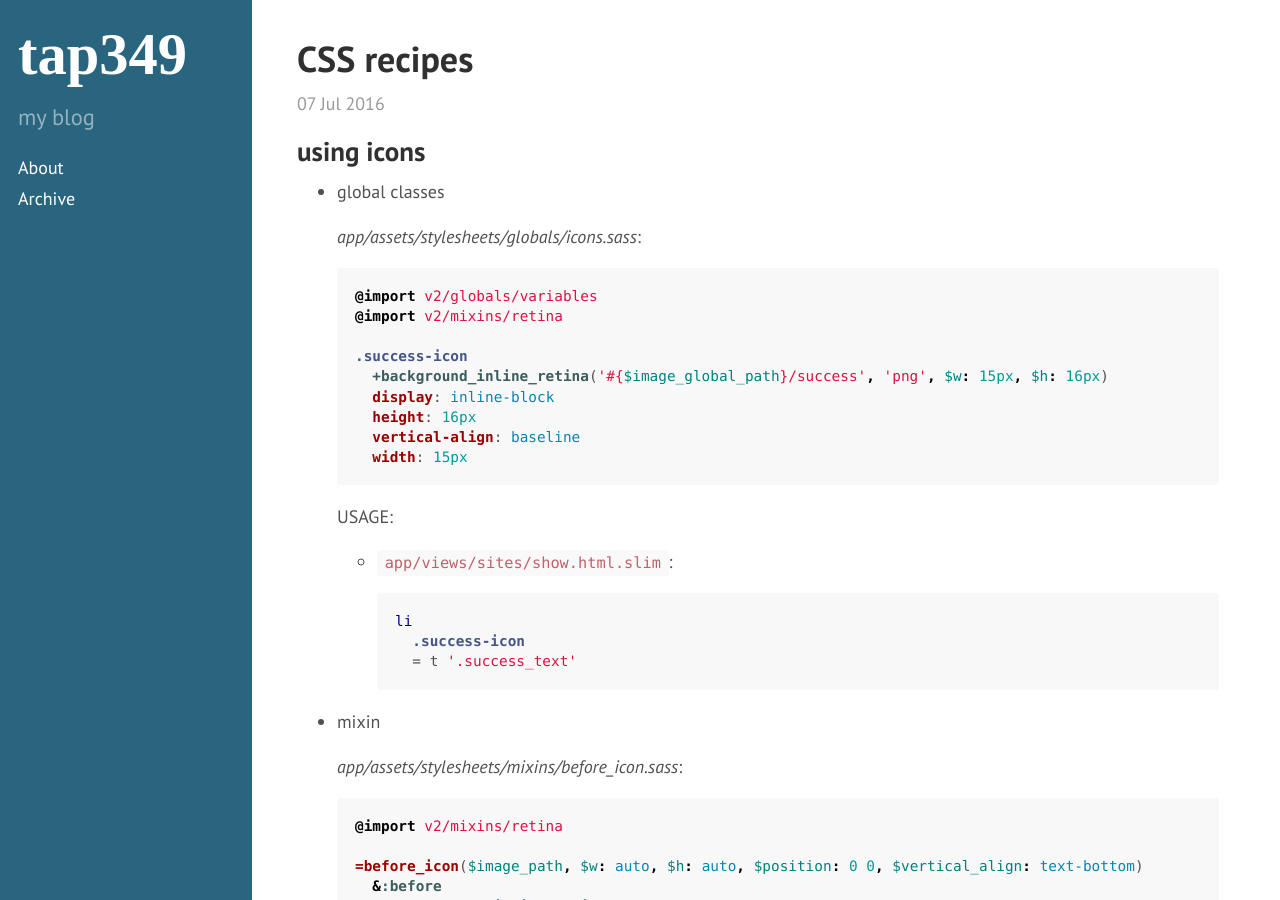
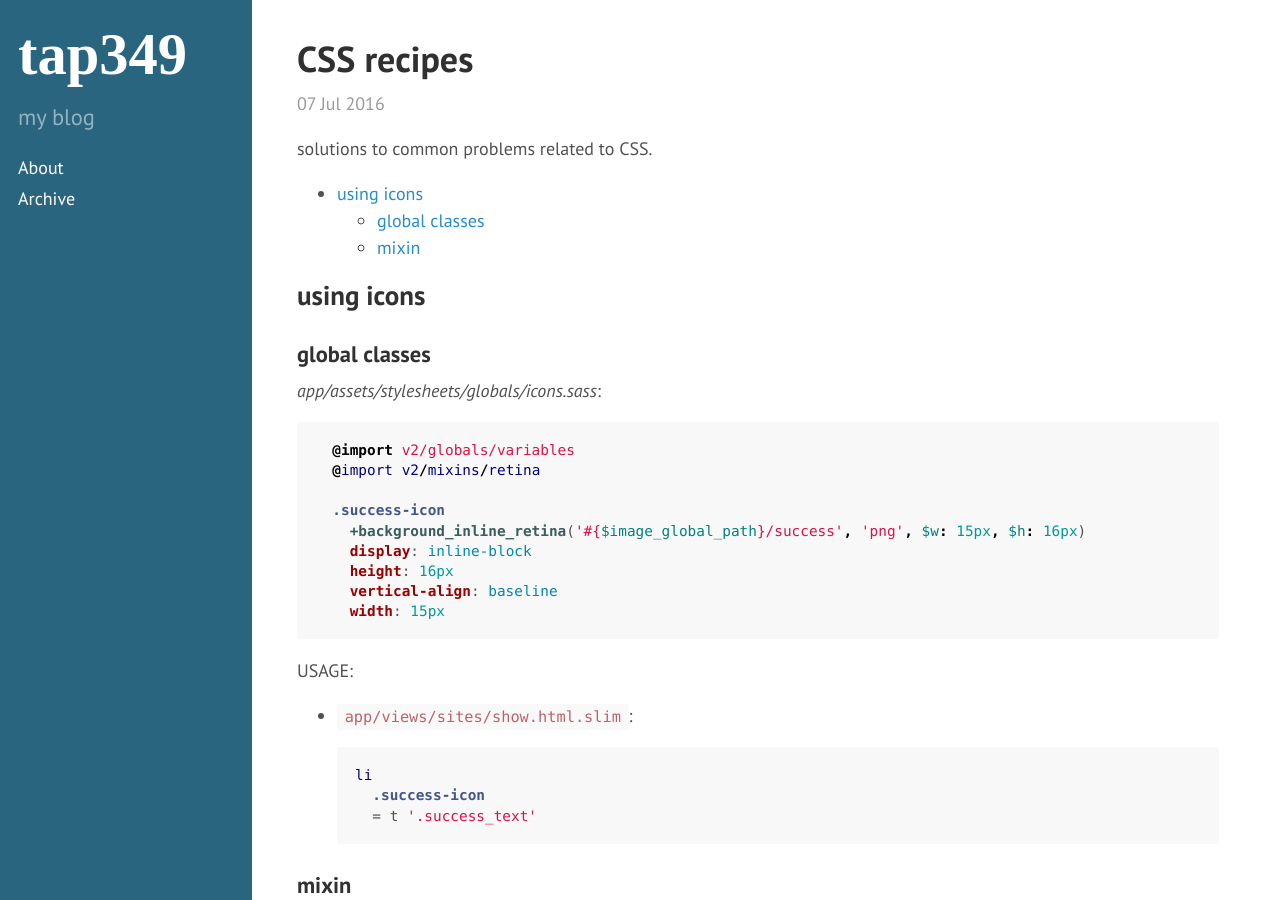
Before and after one commit to tap349/tap349.github.io, a Jekyll site: the page built from _posts/2016-07-08-CSS-recipes.md, in a window 1280 px wide and 900 px high. Built offline with Jekyll 4.4.1, drawn with Linux system fonts in a browser that asks for light colours.

Commit message:
update 2016-07-08_02:21:35

````diff
--- a/_posts/2016-07-08-CSS-recipes.md
+++ b/_posts/2016-07-08-CSS-recipes.md
@@ -6,9 +6,16 @@ access: public
 categories: [css]
 ---
 
+solutions to common problems related to CSS.
+
+<!-- more -->
+
+* TOC
+{:toc}
+
 ## using icons
 
-- global classes
+### global classes
 
   _app/assets/stylesheets/globals/icons.sass_:
 
@@ -34,7 +41,7 @@ categories: [css]
       = t '.success_text'
     ```
 
-- mixin
+### mixin
 
   _app/assets/stylesheets/mixins/before_icon.sass_:
 
````
